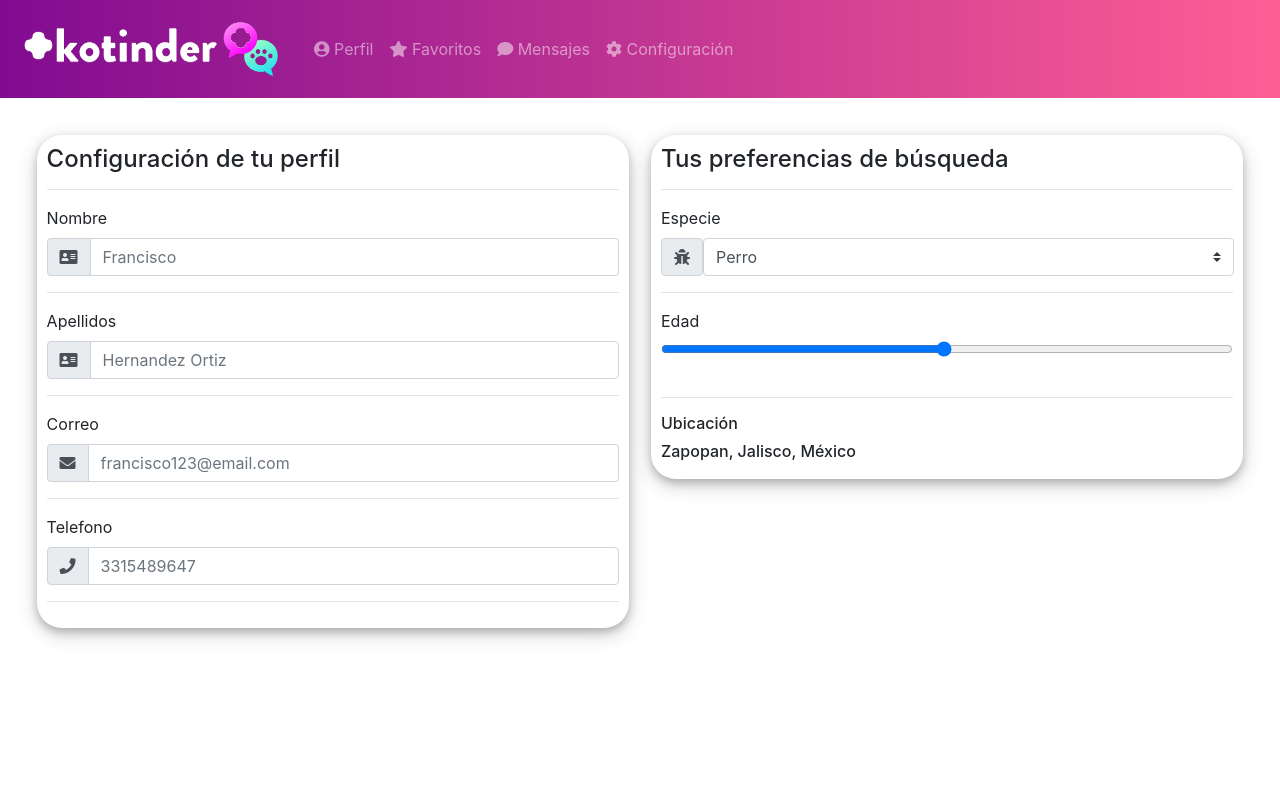
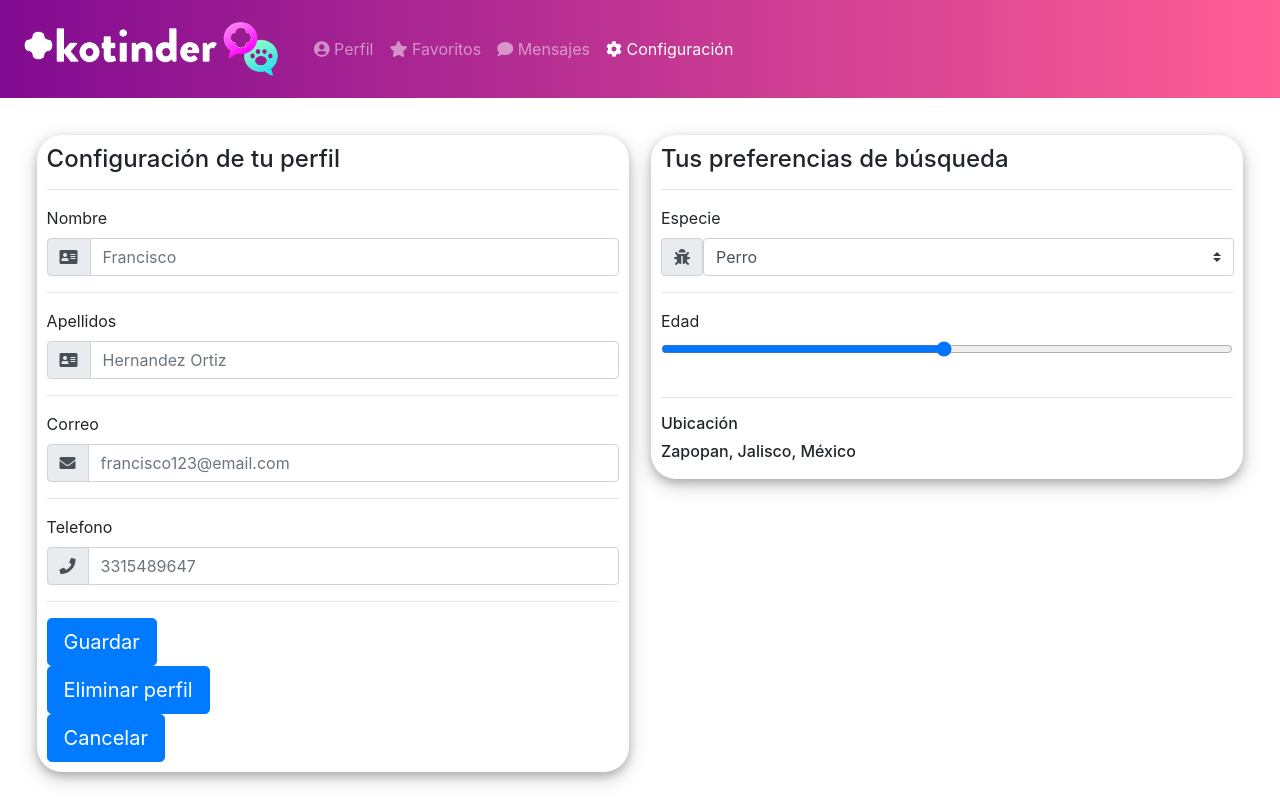
Before and after one commit to luisdelamoraf/maskotinder, a plain HTML site: page Configuración.html in a window 1280 px wide. Drawn offline with nearby package versions, Linux system fonts and the light colour scheme.

Commit message:
EditarPerfil y Configuracion 1.0

```diff
--- a/Configuración.html
+++ b/Configuración.html
@@ -40,7 +40,7 @@
                     </li>
                 <li class="nav-item">
                     <!--BOTON Configuración -->
-                       <a class="nav-link" href="Configuración.html"> <i class="fa fa-cog" aria-hidden="true"></i> Configuración</a>
+                       <a class="nav-link active" href="Configuración.html"> <i class="fa fa-cog" aria-hidden="true"></i> Configuración</a>
                      </li>
             </ul>
         </div>
@@ -94,6 +94,15 @@
                         </div>
                     <hr>
                 </form>
+                <div class="button">
+                      <a class="btn btn-primary btn-lg" href="#" role="button" id="btnGuardar">Guardar</a>
+                  </div>
+                  <div class="button">
+                    <a class="btn btn-primary btn-lg" href="#" role="button" id="btnEliminar">Eliminar perfil</a>
+                </div>
+                <div class="button">
+                    <a class="btn btn-primary btn-lg" href="#" role="button" id="btnCancelar">Cancelar</a>
+                </div>
             </div>
         </td>
         <td class="columna_perfil" valign="top">
```
Also changed, not shown: perfil.html (+1 -1 lines).
